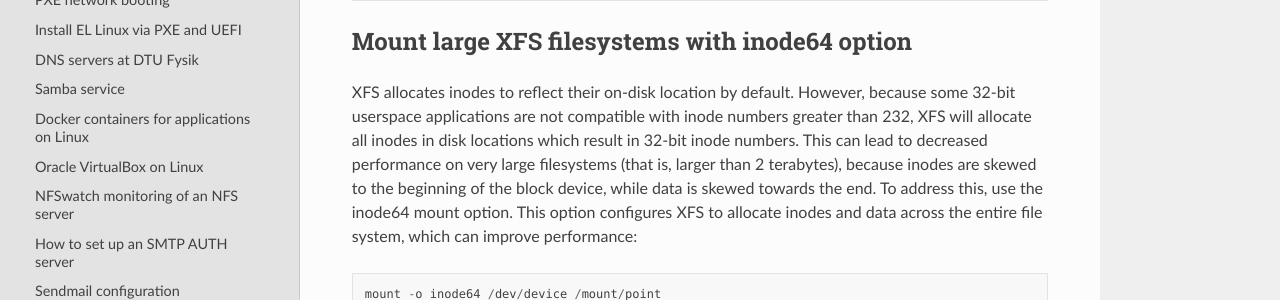
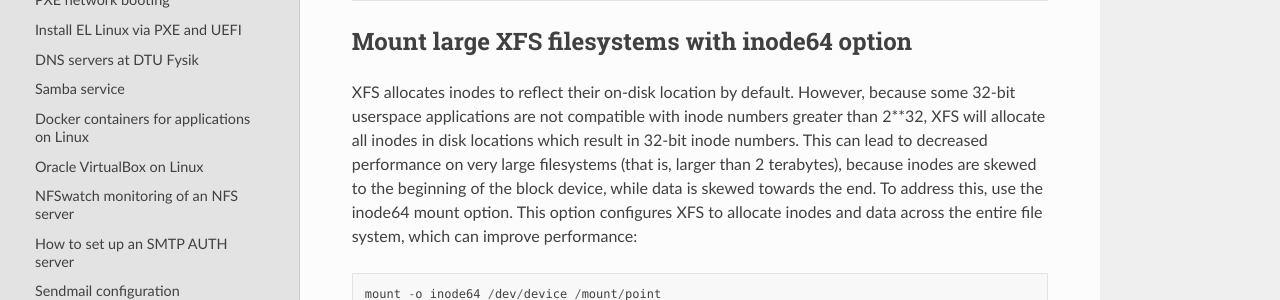
Before and after one commit to OleHolmNielsen/ITwiki, a Sphinx documentation site: the page built from docs/XFS_filesystems.rst, in a window 1280 px wide and 900 px high, scrolled down 4387 px. Shown: the part 175-475 px from the top of the window. Built offline with Sphinx 7.4.7 and the Read the Docs theme 2.0.0, drawn with Linux system fonts in a browser that asks for light colours.

Commit message:
Minor edit

```diff
--- a/docs/XFS_filesystems.rst
+++ b/docs/XFS_filesystems.rst
@@ -177,7 +177,7 @@ Mount large XFS filesystems with inode64 option
 =======================================================
 
 XFS allocates inodes to reflect their on-disk location by default.
-However, because some 32-bit userspace applications are not compatible with inode numbers greater than 232, XFS will allocate all inodes in disk locations which result in 32-bit inode numbers.
+However, because some 32-bit userspace applications are not compatible with inode numbers greater than 2**32, XFS will allocate all inodes in disk locations which result in 32-bit inode numbers.
 This can lead to decreased performance on very large filesystems (that is, larger than 2 terabytes), because inodes are skewed to the beginning of the block device, while data is skewed towards the end.
 To address this, use the inode64 mount option. This option configures XFS to allocate inodes and data across the entire file system, which can improve performance::
 
```
